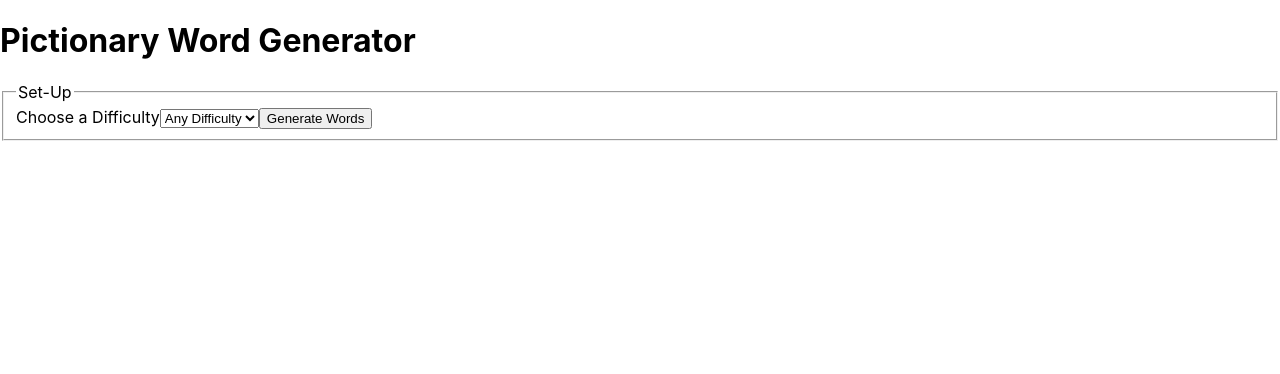
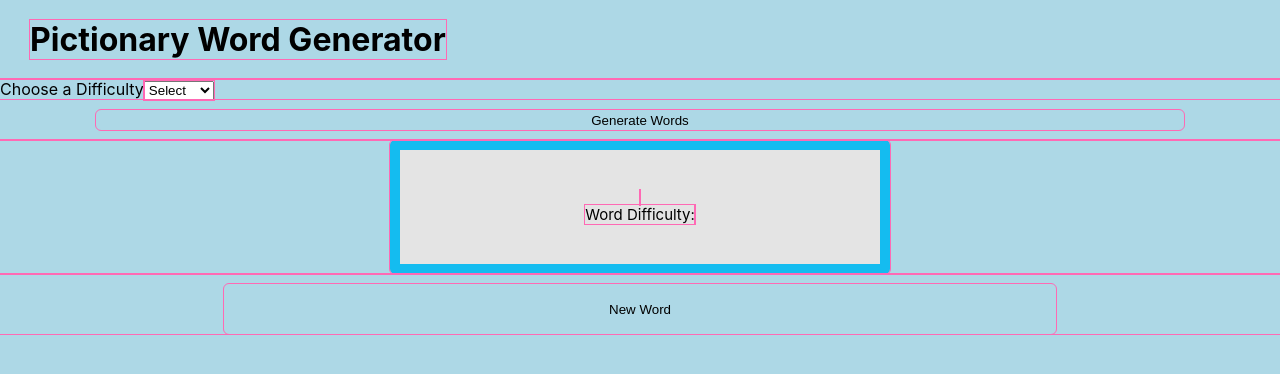
Before and after one commit to gbrogers/pictionary-react, a React (Create React App) app: page / in a window 1280 px wide. Shown: the top 374 px of the page. Built offline with nearby package versions, Linux system fonts and the light colour scheme.

Commit message:
CSS added

```diff
--- a/src/App.css
+++ b/src/App.css
@@ -1,50 +1,42 @@
-.App {
+/* APP */
+
+header {
+  /* height: 75px; */
+  display: flex;
+  align-items: center;
+}
+h1 {
+  margin: 20px 30px;
   text-align: center;
 }
-
-.App-logo {
-  height: 40vmin;
-  pointer-events: none;
+.nextContainer {
+  display: flex;
+  justify-content: center;
+  align-items: center;
+}
+.newWord {
+  width: 85%;
+  margin-top: 10px;
+  height: 50px;
+  background-color: lightblue;
+  border: none;
+  border-radius: 5px;
+}
+.generateWord {
+  width: 85%;
+  margin: 10px;
+  height: 20px;
+  background-color: lightblue;
+  border: none;
+  border-radius: 5px;
+}
+select:hover,
+button:hover {
+  cursor: pointer;
 }
 
-@media (prefers-reduced-motion: no-preference) {
-  .App-logo {
-    animation: App-logo-spin infinite 20s linear;
+@media screen and (min-width: 400px) {
+  .newWord {
+    width: 65%;
   }
 }
-
-.App-header {
-  background-color: #282c34;
-  min-height: 100vh;
-  display: flex;
-  flex-direction: column;
-  align-items: center;
-  justify-content: center;
-  font-size: calc(10px + 2vmin);
-  color: white;
-}
-
-.App-link {
-  color: #61dafb;
-}
-
-@keyframes App-logo-spin {
-  from {
-    transform: rotate(0deg);
-  }
-  to {
-    transform: rotate(360deg);
-  }
-}
-
-/* APP */
-
-.easy {
-  background-color: rgb(175, 238, 175);
-}
-.medium {
-  background-color: rgb(226, 238, 175);
-}
-.hard {
-  background-color: rgb(250, 117, 146);
-}
--- a/src/App.js
+++ b/src/App.jsx
@@ -1,13 +1,11 @@
 import "./App.css";
 import axios from "axios";
-import React, { useState, useEffect } from "react";
-// import data from "./services/useRequest";
-// import GenerateWords from "./GenerateWord";
-// require("dotenv").config();
-// const port = process.env.PORT;
+import React, { useState } from "react";
+import UserCard from "./UserCard";
+
 function App() {
   const [difficulty, setDifficulty] = useState();
-  const [data, setData] = useState();
+  const [word, setWord] = useState();
 
   const generateWords = (difficulty) => {
     console.log("in generateWords");
@@ -15,7 +13,7 @@ function App() {
       .get(`/api/getwords/${difficulty}`)
       .then((res) => {
         console.log(res.data);
-        // setData(res.data);
+        setWord(res.data);
       })
       .catch((error) => console.log(error));
   };
@@ -25,9 +23,9 @@ function App() {
       <header>
         <h1>Pictionary Word Generator</h1>
       </header>
-
-      <fieldset>
-        <legend>Set-Up</legend>
+      <body>
+        {/* <fieldset> */}
+        {/* <legend>Set-Up</legend> */}
         <label htmlFor="difficulty">Choose a Difficulty</label>
         <select
           onChange={(e) => setDifficulty(e.target.value)}
@@ -35,16 +33,28 @@ function App() {
           type="dropdown"
           value={difficulty}
         >
-          <option value="">Any Difficulty</option>
+          <option value="">Select</option>
           <option value="easy">Easy</option>
           <option value="medium">Medium</option>
           <option value="hard">Hard</option>
         </select>
-        <button onClick={() => generateWords(difficulty)}>
-          Generate Words
-        </button>
-        {/* <button onClick={() => console.log(difficulty)}>Generate Words</button> */}
-      </fieldset>
+        <div className="nextContainer">
+          <button
+            className="generateWord"
+            onClick={() => generateWords(difficulty)}
+          >
+            Generate Words
+          </button>
+        </div>
+        {/* </fieldset> */}
+
+        <UserCard word={word} difficulty={difficulty} />
+        <div className="nextContainer">
+          <button className="newWord" onClick={() => generateWords(difficulty)}>
+            New Word
+          </button>
+        </div>
+      </body>
     </div>
   );
 }
--- /dev/null
+++ b/src/UserCard.css
@@ -0,0 +1,54 @@
+* {
+  margin: 0;
+  padding: 0;
+  box-sizing: border-box;
+  outline: 1px solid hotpink;
+}
+
+.container {
+  display: flex;
+  justify-content: center;
+}
+.wordCard {
+  background-color: rgb(228, 228, 228);
+  display: flex;
+  align-items: center;
+  justify-content: center;
+  flex-direction: column;
+  width: 90%;
+  max-width: 500px;
+  padding: 40px 20px;
+  border: rgb(20, 188, 240) solid 10px;
+  border-radius: 5px;
+}
+
+h2 {
+  font-size: 30px;
+  margin-bottom: 15px;
+}
+h3 {
+  font-weight: 400;
+  font-size: 15px;
+}
+
+.easy {
+  color: rgb(0, 218, 0);
+}
+.medium {
+  color: rgb(243, 28, 243);
+}
+.hard {
+  color: rgb(223, 0, 48);
+}
+
+@media screen and (min-width: 400px) {
+  body {
+    background-color: lightblue;
+  }
+  .wordContent {
+    width: 80%;
+  }
+  .wordCard {
+    width: 70%;
+  }
+}
--- /dev/null
+++ b/src/UserCard.jsx
@@ -0,0 +1,22 @@
+import "./UserCard.css";
+
+function UserCard(props) {
+  const { word, difficulty } = props;
+
+  return (
+    <div className="container">
+      <div className="wordCard">
+        {/* <section className="wordContent"> */}
+        <div>
+          <h2>{word}</h2>
+        </div>
+        <h3>
+          Word Difficulty: <span className={difficulty}>{difficulty}</span>
+        </h3>
+        {/* </section> */}
+      </div>
+    </div>
+  );
+}
+
+export default UserCard;
```
